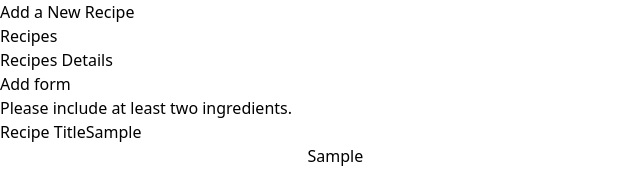
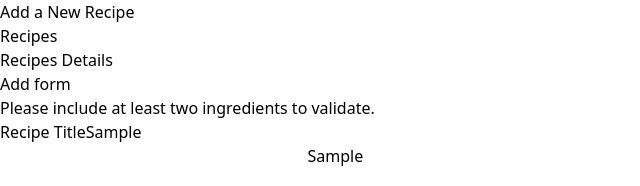
Before and after one commit to Khaya-Dlamini/alx-fe-reactjs, a React (Vite) app in the folder recipe-sharing-platform/: page /form in a window 1280 px wide. Both pictures are taken after typing "Sample", "Sample", "Sample" into the empty fields and a click on the button "Add Recipe". Shown: the top 186 px of the page, without its empty margins (0-640 px from the left). Built offline with nearby package versions, Linux system fonts and the light colour scheme.

Commit message:
chore: certain lettser

```diff
--- a/recipe-sharing-platform/src/components/AddRecipeForm.jsx
+++ b/recipe-sharing-platform/src/components/AddRecipeForm.jsx
@@ -5,23 +5,23 @@ const AddRecipeForm = () => {
   const [title, setTitle] = useState('');
   const [ingredients, setIngredients] = useState('');
   const [steps, setSteps] = useState('');
-  const [error, setError] = useState('');
+  const [errors, setErrors] = useState('');
 
   const handleSubmit = (e) => {
     e.preventDefault();
 
     if (!title || !ingredients || !steps) {
-      setError('All fields are required.');
+      setErrors('All fields are required.');
       return;
     }
 
     const ingredientsList = ingredients.split('\n').filter((item) => item.trim());
     if (ingredientsList.length < 2) {
-      setError('Please include at least two ingredients.');
+      setErrors('Please include at least two ingredients to validate.');
       return;
     }
 
-    setError('');
+    setErrors('');
 
     console.log({ title, ingredientsList, steps });
   };
@@ -34,7 +34,7 @@ const AddRecipeForm = () => {
         <li><Link to = "/recipe/:id" >Recipes Details</Link></li>
         <li> <Link to = '/form'>Add form</Link></li>
         </ul>
-      {error && <p className="text-red-500 mb-4">{error}</p>}
+      {errors && <p className="text-red-500 mb-4">{errors}</p>}
       <form onSubmit={handleSubmit} className="space-y-4">
         <div>
           <label className="block text-gray-700">Recipe Title</label>
```
